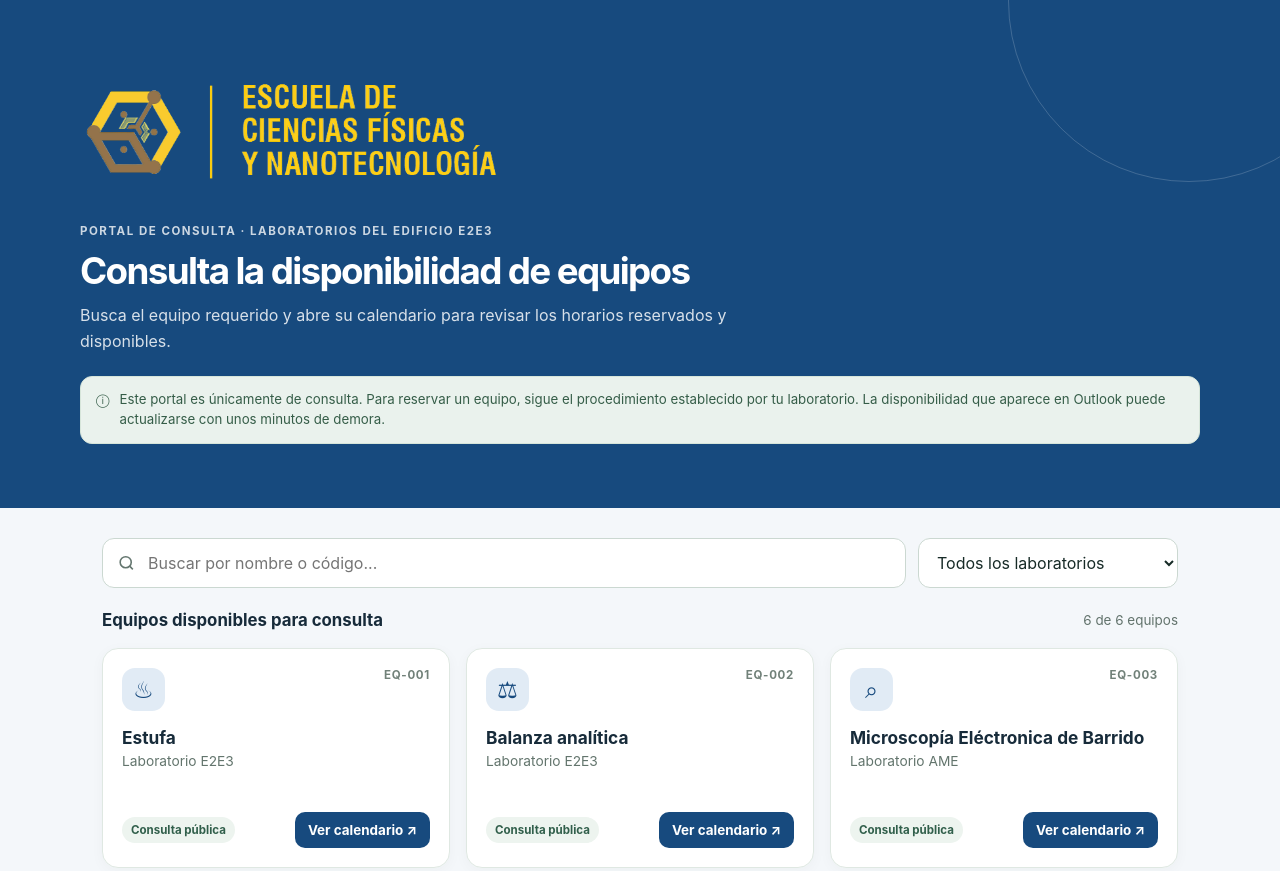
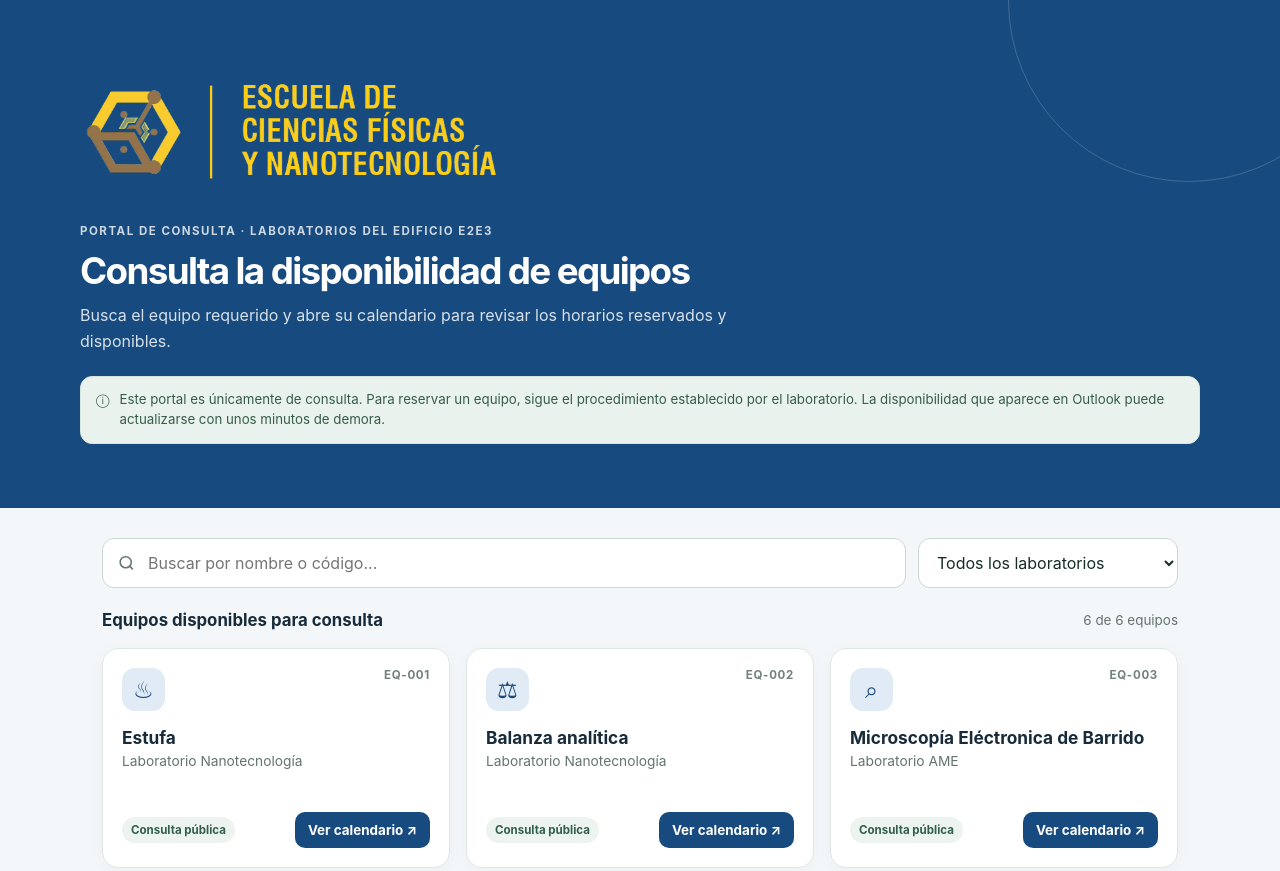
Before and after one commit to jose-2020/catalogo-equipos, a plain HTML site: page index.html in a window 1280 px wide. Shown: the top 871 px of the page. Drawn offline with Linux system fonts and the light colour scheme.

Commit message:
Update index.html

```diff
--- a/index.html
+++ b/index.html
@@ -347,7 +347,7 @@ input:focus, select:focus {
       <span aria-hidden="true">ⓘ</span>
       <span>
         Este portal es únicamente de consulta. Para reservar
-        un equipo, sigue el procedimiento establecido por tu
+        un equipo, sigue el procedimiento establecido por el
         laboratorio. La disponibilidad que aparece en Outlook
         puede actualizarse con unos minutos de demora.
       </span>
@@ -418,14 +418,14 @@ const equipment = [
   {
     code: "EQ-001",
     name: "Estufa",
-    lab: "Laboratorio E2E3",
+    lab: "Laboratorio Nanotecnología",
     icon: "♨",
     calendarUrl: "https://outlook.office365.com/owa/calendar/0d607a895fb643339d7fae83d9365a9a@yachaytech.edu.ec/224b386a3a43431d9690375a69692e8d3723895110498198321/calendar.html"
   },
   {
     code: "EQ-002",
     name: "Balanza analítica",
-    lab: "Laboratorio E2E3",
+    lab: "Laboratorio Nanotecnología",
     icon: "⚖",
     calendarUrl: "https://outlook.office365.com/owa/calendar/0d607a895fb643339d7fae83d9365a9a@yachaytech.edu.ec/110abc505bbd47dcbff2f0280c70975b13514514542851291987/calendar.html"
   },
```
